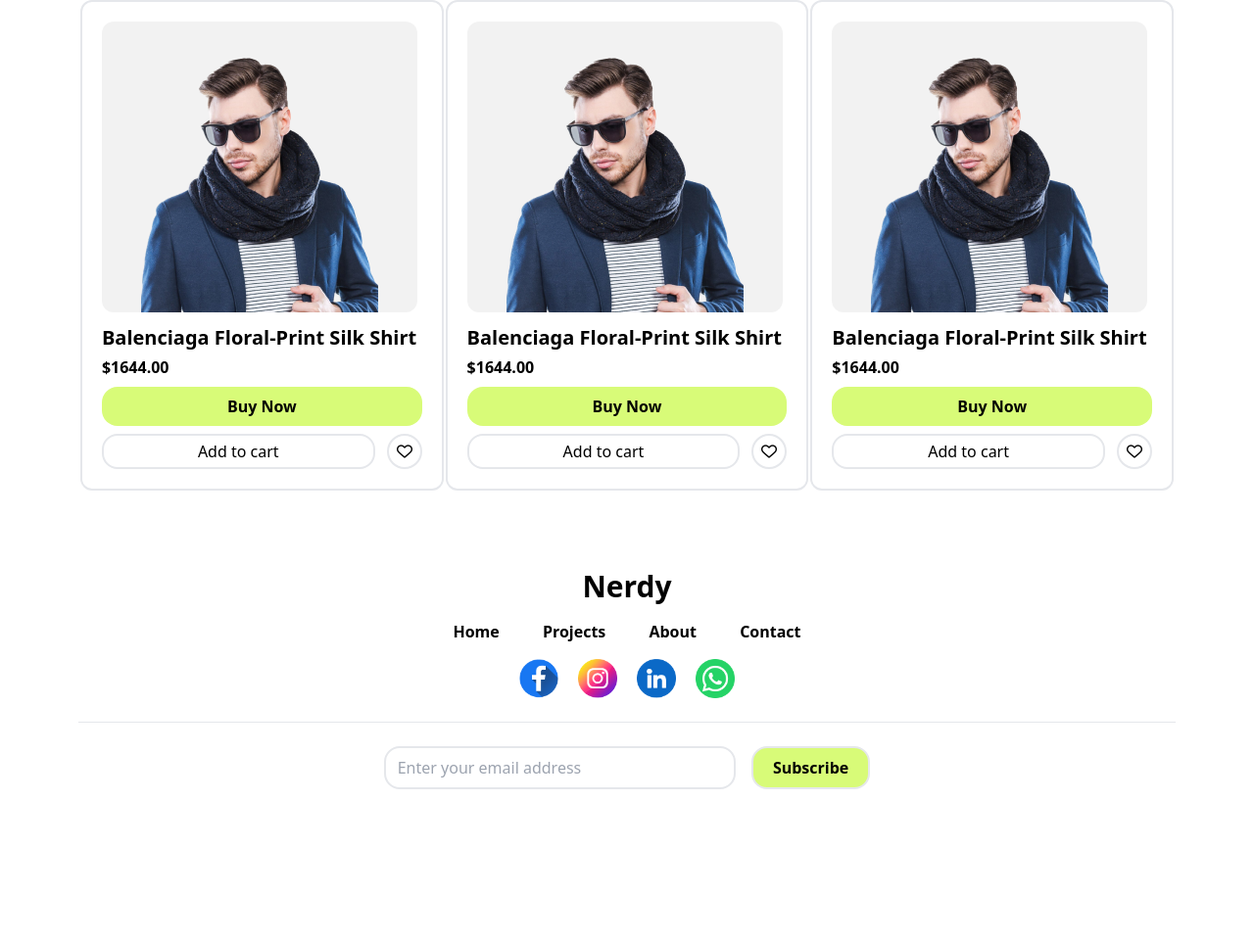
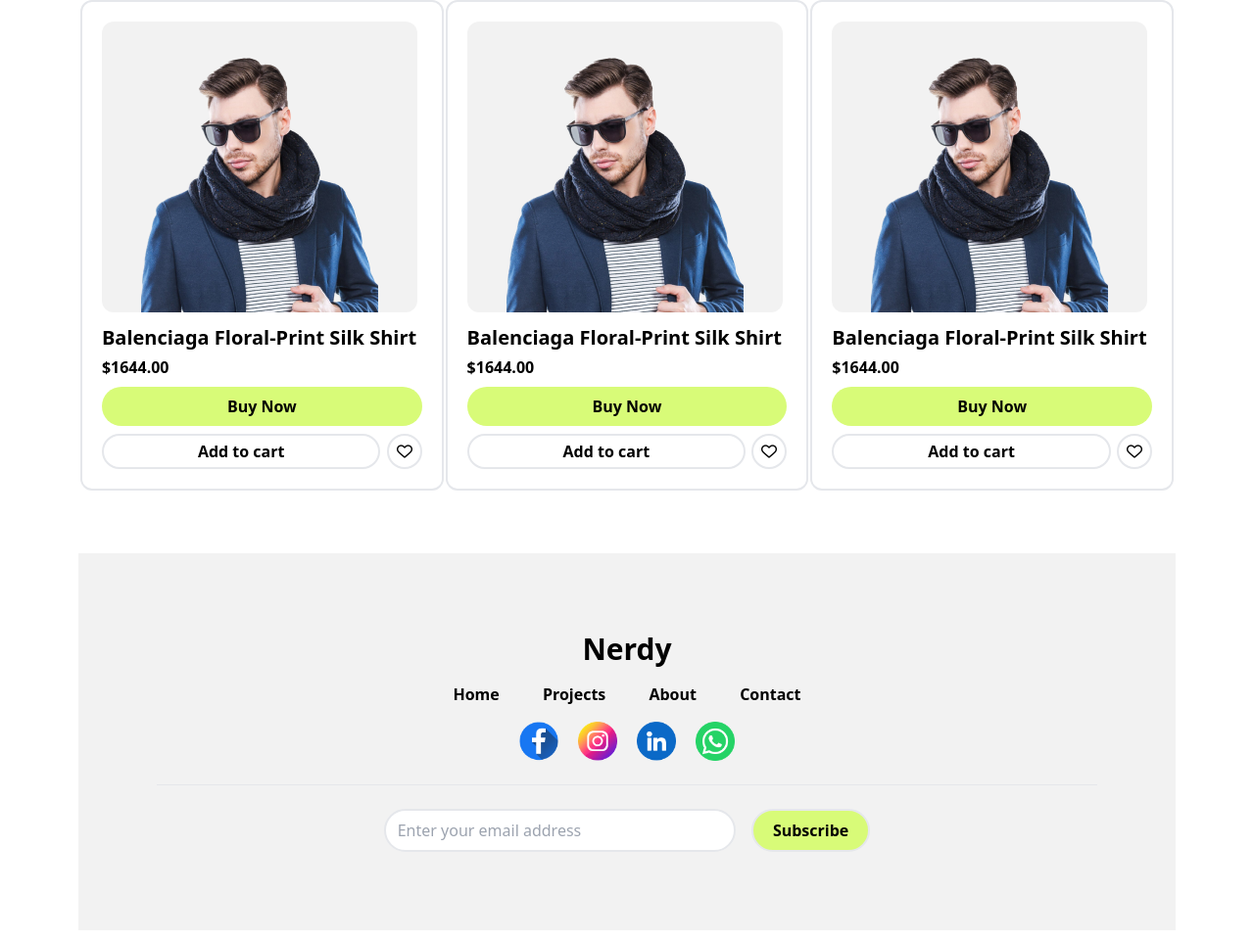
Before and after one commit to Mirajul-islam25/simple-html-tailwind-project, a plain HTML site: page index.html in a window 1280 px wide. Shown: the part 779-1741 px from the top of the page at 98% size. Before the commit the page ends 1665 px from the top, so only its background shows below. Drawn offline with nearby package versions, Linux system fonts and the light colour scheme.

Commit message:
simple-html-tailwind-project

```diff
--- a/index.html
+++ b/index.html
@@ -19,7 +19,7 @@
                               <li>Contact</li>
                         </ul>
                   </div>
-                  <button class="bg-[#D8FB78] rounded-xl font-bold px-5 py-2">Buy Now</button>
+                  <button class="bg-[#D8FB78] rounded-full font-bold px-5 py-2">Buy Now</button>
             </nav>
       </header>
 
@@ -30,7 +30,7 @@
                         <h1 class="text-5xl font-bold mb-7">Designed to <br> combine style and <br> functionality.</h1>
                         <p class="mb-7 text-[#09080FB2]">Unlock your potential with Phitron's Online Judge, a dynamic platform for honing your coding <br>
                         skills through a diverse range of challenges for all experience levels.</p>
-                        <button class="bg-[#D8FB78] rounded-2xl font-bold px-5 py-2">Explore Deal</button>
+                        <button class="bg-[#D8FB78] rounded-full font-bold px-5 py-2">Explore Deal</button>
                   </div>
                   <div>
                         <img src="images/Rectangle 17854 (1).png" alt="">
@@ -50,9 +50,9 @@
                               <img class="bg-[#0F0F0F0D] px-10 pt-6 rounded-xl mb-3" src="images/model-demonstrating-winter-cloths 1.png" alt="">
                               <h1 class="text-xl font-bold mb-1">Balenciaga Floral-Print Silk Shirt</h1>
                               <p class="font-bold mb-2">$1644.00</p>
-                              <button class="bg-[#D8FB78] rounded-2xl font-bold px-32 py-2 mb-2">Buy Now</button>
+                              <button class="bg-[#D8FB78] rounded-full font-bold px-32 py-2 mb-2">Buy Now</button>
                               <div class="justify-between flex">
-                                    <button class="border-2 px-24 py-1 rounded-2xl">Add to cart</button>
+                                    <button class="border-2 font-bold px-24 py-1 rounded-full">Add to cart</button>
                                     <button class="border-2  rounded-full p-2"><img class="w-4" src="images/heart.png" alt=""></button>
                               </div>
                         </div>
@@ -60,9 +60,9 @@
                               <img class="bg-[#0F0F0F0D] px-10 pt-6 rounded-xl mb-3" src="images/model-demonstrating-winter-cloths 1.png" alt="">
                               <h1 class="text-xl font-bold mb-1">Balenciaga Floral-Print Silk Shirt</h1>
                               <p class="font-bold mb-2">$1644.00</p>
-                              <button class="bg-[#D8FB78] rounded-2xl font-bold px-32 py-2 mb-2">Buy Now</button>
+                              <button class="bg-[#D8FB78] rounded-full font-bold px-32 py-2 mb-2">Buy Now</button>
                               <div class="justify-between flex">
-                                    <button class="border-2 px-24 py-1 rounded-2xl">Add to cart</button>
+                                    <button class="border-2 font-bold px-24 py-1 rounded-full">Add to cart</button>
                                     <button class="border-2  rounded-full p-2"><img class="w-4" src="images/heart.png" alt=""></button>
                               </div>
                         </div>
@@ -70,9 +70,9 @@
                               <img class="bg-[#0F0F0F0D] px-10 pt-6 rounded-xl mb-3" src="images/model-demonstrating-winter-cloths 1.png" alt="">
                               <h1 class="text-xl font-bold mb-1">Balenciaga Floral-Print Silk Shirt</h1>
                               <p class="font-bold mb-2">$1644.00</p>
-                              <button class="bg-[#D8FB78] rounded-2xl font-bold px-32 py-2 mb-2">Buy Now</button>
+                              <button class="bg-[#D8FB78] rounded-full font-bold px-32 py-2 mb-2">Buy Now</button>
                               <div class="justify-between flex">
-                                    <button class="border-2 px-24 py-1 rounded-2xl">Add to cart</button>
+                                    <button class="border-2 px-24 py-1 font-bold rounded-full">Add to cart</button>
                                     <button class="border-2  rounded-full p-2"><img class="w-4" src="images/heart.png" alt=""></button>
                               </div>
                         </div>
@@ -82,7 +82,7 @@
       </section>
       </main>
 
-      <footer class="my-20 footer footer-center">
+      <footer class="p-20 mt-16 mb-3 footer footer-center bg-[#0F0F0F0D]">
             <section>
                   <div class="text-center text-base-content rounded">
                         <h1 class="text-3xl font-bold mb-4">Nerdy</h1>
@@ -100,8 +100,8 @@
                               </div>
                               <hr class="my-6">
                               <div class="space-x-3">
-                                    <input class="border-2 py-2 pr-28 pl-3 rounded-2xl" type="text" placeholder="Enter your email address">
-                                    <button class="bg-[#D8FB78] rounded-2xl border-2 font-bold px-5 py-2">Subscribe</button>
+                                    <input class="border-2 py-2 pr-28 pl-3 rounded-full" type="text" placeholder="Enter your email address">
+                                    <button class="bg-[#D8FB78] rounded-full border-2 font-bold px-5 py-2">Subscribe</button>
                               </div>
                   </div>
             </section>
```
